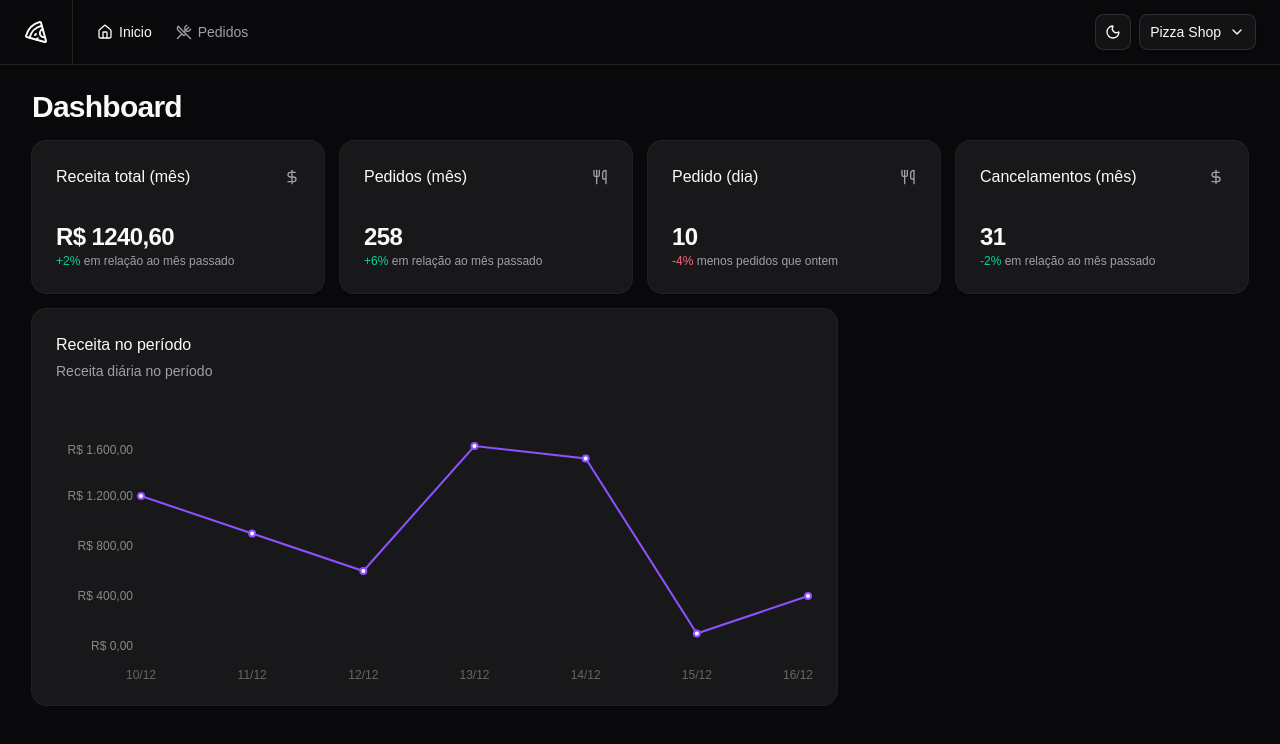
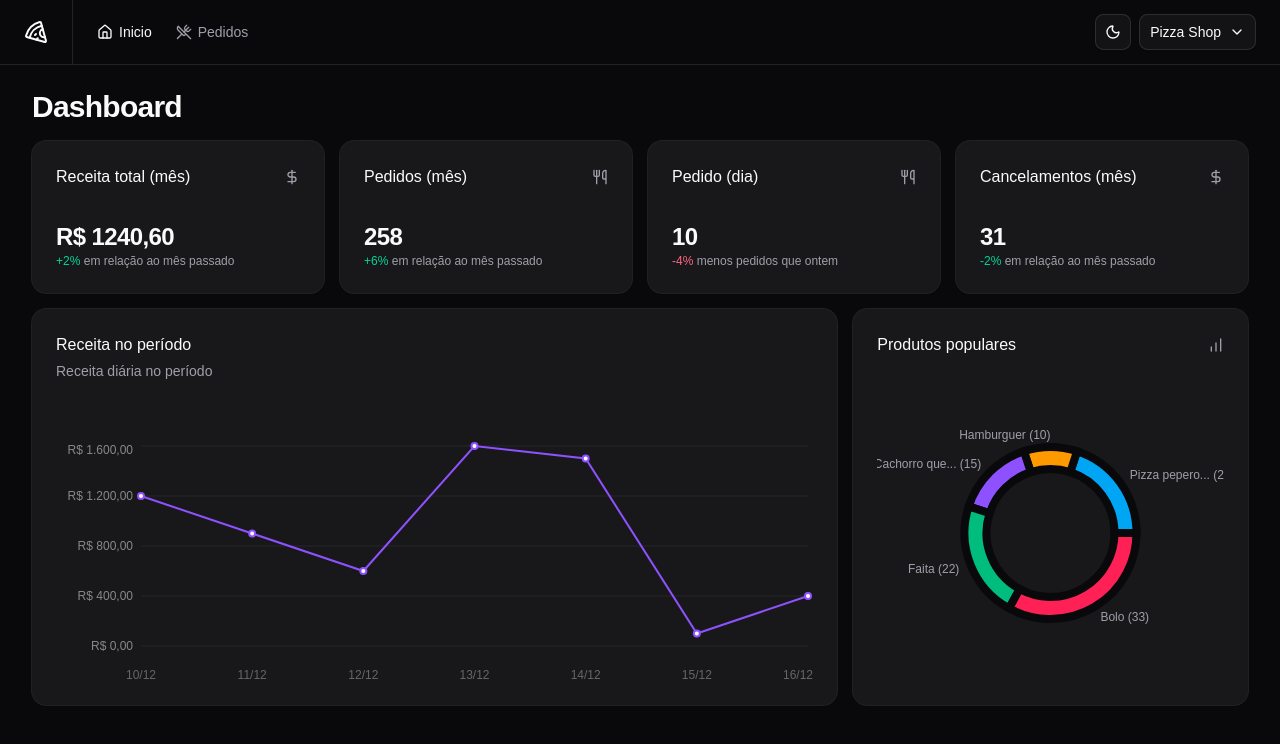
Before and after one commit to yabaernesto/pizzashop-web, a React (Vite) app: page / in a window 1280 px wide. Shown: the top 744 px of the page. Built offline with nearby package versions, Linux system fonts and the light colour scheme.

Commit message:
feat: gráfico de produtos populares

```diff
--- /dev/null
+++ b/src/pages/app/dashboard/components/popular-products-chart.tsx
@@ -0,0 +1,107 @@
+import colors from 'tailwindcss/colors'
+import { BarChart } from 'lucide-react';
+import {
+  ResponsiveContainer,
+  PieChart,
+  Pie,
+  Cell
+} from 'recharts'
+
+import {
+  Card,
+  CardContent,
+  CardHeader,
+  CardTitle
+} from "@/components/ui/card";
+
+const data = [
+  { product: 'Pizza peperoni', amount: 20 },
+  { product: 'Hamburguer', amount: 10 },
+  { product: 'Cachorro quente', amount: 15 },
+  { product: 'Faita', amount: 22 },
+  { product: 'Bolo', amount: 33 },
+]
+
+const COLORS = [
+  colors.sky[500],
+  colors.amber[500],
+  colors.violet[500],
+  colors.emerald[500],
+  colors.rose[500]
+]
+
+export function PopularProductsChart() {
+  return (
+    <Card className="col-span-3">
+      <CardHeader className="pb-8">
+        <div className="flex items-center justify-between">
+          <CardTitle className="text-base font-medium">
+            Produtos populares
+          </CardTitle>
+          <BarChart className='w-4 h-4 text-muted-foreground' />
+        </div>
+      </CardHeader>
+      <CardContent>
+        <ResponsiveContainer
+          width="100%"
+          height={240}
+        >
+          <PieChart data={data} style={{ fontSize: 12 }}>
+            <Pie
+              data={data}
+              dataKey="amount"
+              nameKey="product"
+              cx="50%"
+              cy="50%"
+              outerRadius={86}
+              innerRadius={64}
+              strokeWidth={8}
+              labelLine={false}
+              label={({
+                cx = 0,
+                cy = 0,
+                midAngle = 0,
+                innerRadius = 0,
+                outerRadius = 0,
+                value,
+                index
+              }) => {
+                const RADIAN = Math.PI / 180
+                const radius = 12 + innerRadius + (outerRadius - innerRadius)
+                const x = cx + radius * Math.cos(-midAngle * RADIAN)
+                const y = cy + radius * Math.sin(-midAngle * RADIAN)
+
+                // Lógica para encurtar o nome do produto
+                const productName = data[index].product.length > 12
+                  ? data[index].product.substring(0, 12).concat('...')
+                  : data[index].product;
+
+                return (
+                  <text
+                    x={x}
+                    y={y}
+                    className='fill-muted-foreground text-xs'
+                    textAnchor={x > cx ? 'start' : 'end'}
+                    dominantBaseline='central'
+                  >
+                    {`${productName} (${value})`}
+                  </text>
+                )
+              }}
+            >
+              {data.map((_, index) => {
+                return (
+                  <Cell
+                    key={`cell-${index}`}
+                    fill={COLORS[index]}
+                    className='stroke-background hover:opacity-80'
+                  />
+                )
+              })}
+            </Pie>
+          </PieChart>
+        </ResponsiveContainer>
+      </CardContent>
+    </Card>
+  )
+}
--- a/src/pages/app/dashboard/components/revenue-chart.tsx
+++ b/src/pages/app/dashboard/components/revenue-chart.tsx
@@ -1,4 +1,13 @@
 import colors from 'tailwindcss/colors'
+
+import {
+  ResponsiveContainer,
+  LineChart,
+  XAxis,
+  YAxis,
+  Line,
+  CartesianGrid
+} from 'recharts'
 
 import {
   Card,
@@ -7,14 +16,6 @@
   CardHeader,
   CardTitle
 } from "@/components/ui/card";
-
-import {
-  ResponsiveContainer,
-  LineChart,
-  XAxis,
-  YAxis,
-  Line,
-} from 'recharts'
 
 const data = [
   { date: '10/12', revenue: 1200 },
@@ -46,6 +47,7 @@
         >
           <LineChart data={data} style={{ fontSize: 12 }}>
             <XAxis dataKey="date" tickLine={false} axisLine={false} dy={16} />
+
             <YAxis
               stroke="#888"
               axisLine={false}
@@ -56,6 +58,9 @@
                 currency: 'BRL'
               })}
             />
+
+            <CartesianGrid vertical={false} className='stroke-muted' />
+
             <Line
               type="linear"
               strokeWidth={2}
--- a/src/pages/app/dashboard/index.tsx
+++ b/src/pages/app/dashboard/index.tsx
@@ -6,6 +6,7 @@
 import { MonthCanceledOrdersAmountCard } from './components/month-canceled-orders-amount-card'
 
 import { RevenueChart } from './components/revenue-chart'
+import { PopularProductsChart } from './components/popular-products-chart'
 
 export function Dashboard() {
   return (
@@ -23,6 +24,7 @@
 
         <div className="grid grid-cols-9 gap-4">
           <RevenueChart />
+          <PopularProductsChart />
         </div>
       </div>
     </>
```
